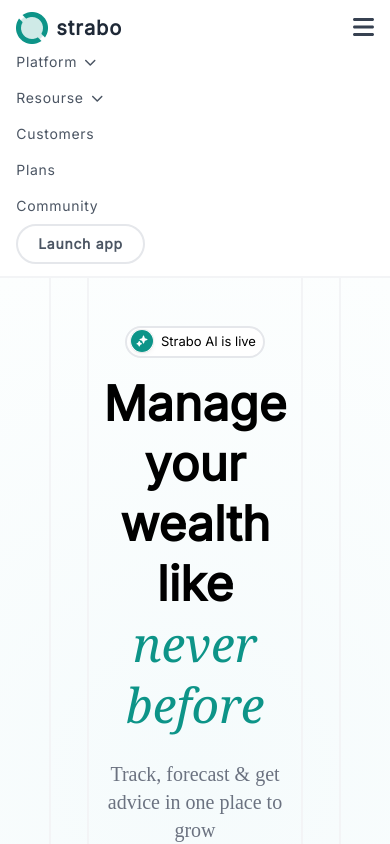
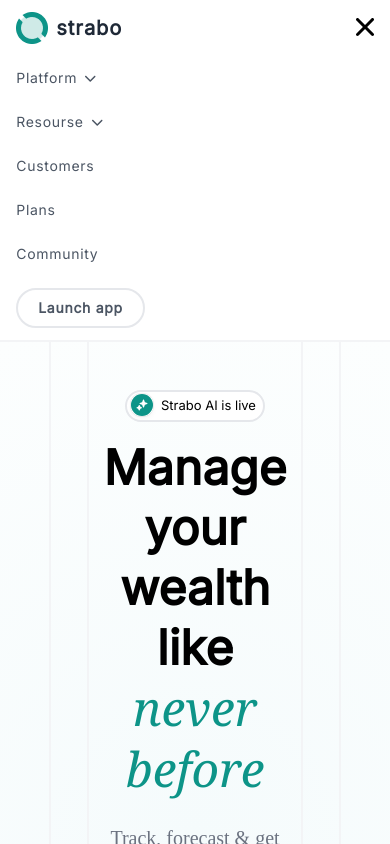
Before and after one commit to hasnain23233/strabo_website, a React (Vite) app: page / in a window 390 px wide. Both pictures are taken after a click on the element 363 px from the left and 28 px from the top of the page. Shown: the top 844 px of the page. Built offline with nearby package versions, Linux system fonts and the light colour scheme; a web font is replaced by a local one.

Commit message:
full responsive the navbar of the websiste

```diff
--- a/src/components/Navbar.jsx
+++ b/src/components/Navbar.jsx
@@ -4,7 +4,7 @@
 import DropdownResourse from './DropdownResourse';
 import { Link } from 'react-router-dom';
 import { FontAwesomeIcon } from "@fortawesome/react-fontawesome";
-import { faBars } from "@fortawesome/free-solid-svg-icons";
+import { faBars, faTimes } from "@fortawesome/free-solid-svg-icons";
 
 
 
@@ -16,18 +16,19 @@
 
     return (
         <div className="border-b-2 border-gray-100 font-inter">
-            <header className=" py-3     w-11/12 m-auto flex lg:justify-between lg:flex-row flex-col gap-2 lg:items-center">
+            <header className=" py-3     w-11/12 m-auto flex lg:justify-between lg:flex-row flex-col lg:gap-2 gap-6 lg:items-center">
                 <div className="flex items-center gap-2 lg:w-2/12 justify-between">
                     <p className='flex items-center gap-2 lg:w-2/12 w-8/12'>
                         <img src={Logo} alt="Logo" />
                         <Link to={'/'} className="text-xl font-semibold tracking-wider text-gray-800">strabo</Link>
                     </p>
                     <p onClick={handleMenuBtn} className='lg:hidden block'>
-                        <FontAwesomeIcon icon={faBars} className="text-2xl text-gray-700" />
+                        {menu ? <FontAwesomeIcon icon={faBars} className="text-2xl text-gray-700" /> :
+                            <FontAwesomeIcon icon={faTimes} className="text-2xl cursor-pointer" />}
                     </p>
                 </div>
 
-                <ul className={`w-6/12 text-sm flex justify-evenly lg:flex-row flex-col lg:items-center ${menu ? 'hidden lg:flex' : 'flex'} gap-4 relative`}>
+                <ul className={`w-6/12 text-sm flex justify-evenly lg:flex-row flex-col lg:items-center ${menu ? 'hidden lg:flex' : 'flex'} lg:gap-4 gap-6 relative`}>
                     <li>
                         <DropdownPlatfom />
                     </li>
```
